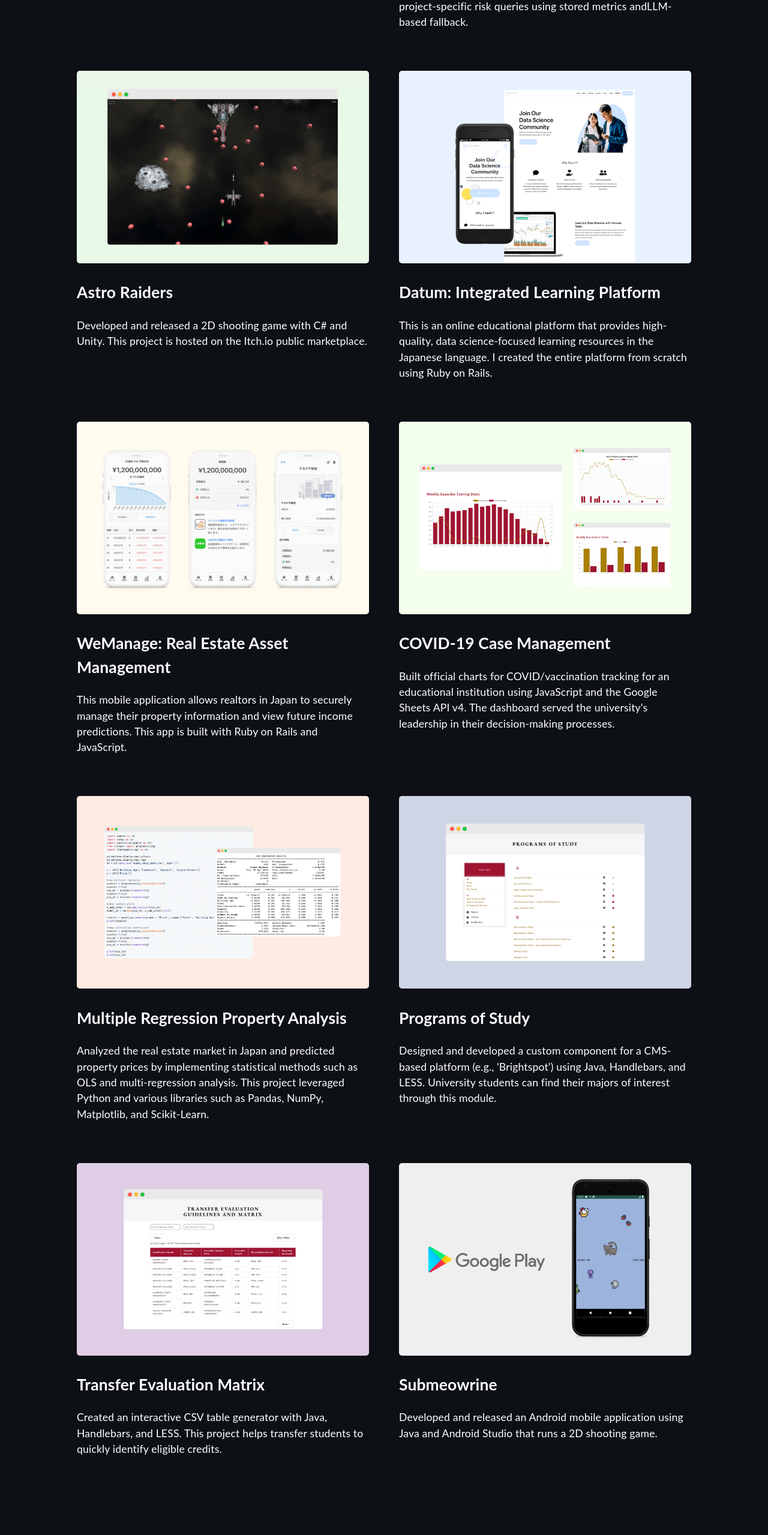
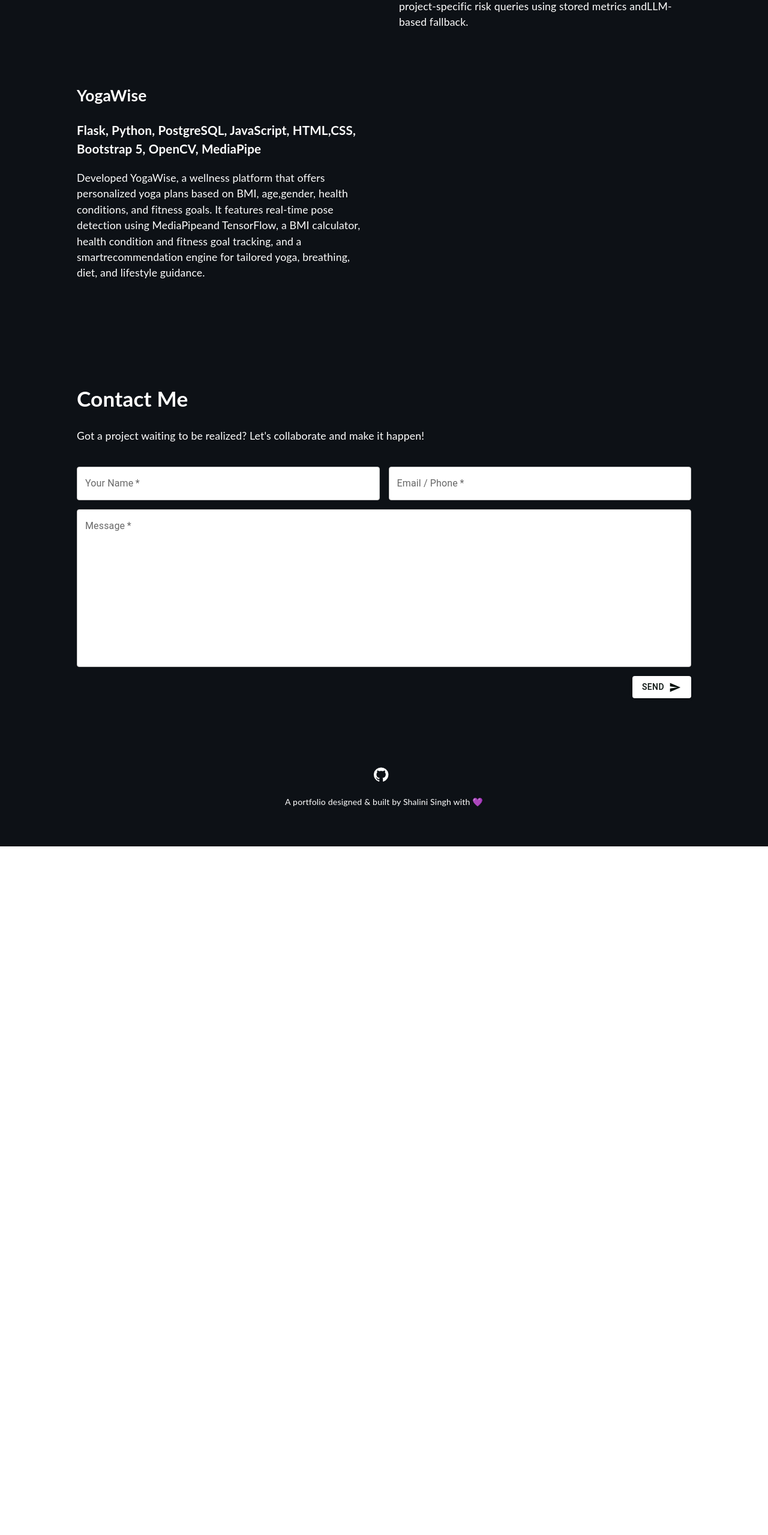
Before and after one commit to shalinisingh1211/portfolion, a React (Create React App) app: page / in a window 1280 px wide. Shown: the part 3207-5766 px from the top of the page at 60% size. After the commit the page ends 4618 px from the top, so only its background shows below. Built offline with nearby package versions, Linux system fonts and the light colour scheme.

Commit message:
Update Project.tsx

```diff
--- a/src/components/Project.tsx
+++ b/src/components/Project.tsx
@@ -28,44 +28,9 @@ function Project() {
                 <p>Built an AI-assisted project risk management system to analyze and report risks across multipleprojects. Used SpaCy for natural language query parsing and Hugging Face models for generating riskmitigation suggestions. Implemented a document upload pipeline with versioned changelog storage.Integrated a Streamlit-based chatbot to answer project-specific risk queries using stored metrics andLLM-based fallback.</p>
             </div>
             <div className="project">
-                <a href="https://yujisatojr.itch.io/spacecraft" target="_blank" rel="noreferrer"><img src={mock08} className="zoom" alt="thumbnail" width="100%"/></a>
-                <a href="https://yujisatojr.itch.io/spacecraft" target="_blank" rel="noreferrer"><h2>Astro Raiders</h2></a>
-                <p>Developed and released a 2D shooting game with C# and Unity. This project is hosted on the Itch.io public marketplace.</p>
-            </div>
-            <div className="project">
-                <a href="https://www.datumlearn.com/" target="_blank" rel="noreferrer"><img src={mock07} className="zoom" alt="thumbnail" width="100%"/></a>
-                <a href="https://www.datumlearn.com/" target="_blank" rel="noreferrer"><h2>Datum: Integrated Learning Platform</h2></a>
-                <p>This is an online educational platform that provides high-quality, data science-focused learning resources in the Japanese language. I created the entire platform from scratch using Ruby on Rails.</p>
-            </div>
-            <div className="project">
-                <a href="http://www.wemanage.jp/" target="_blank" rel="noreferrer"><img src={mock06} className="zoom" alt="thumbnail" width="100%"/></a>
-                <a href="http://www.wemanage.jp/" target="_blank" rel="noreferrer"><h2>WeManage: Real Estate Asset Management</h2></a>
-                <p>This mobile application allows realtors in Japan to securely manage their property information and view future income predictions. This app is built with Ruby on Rails and JavaScript.</p>
-            </div>
-            <div className="project">
-                <a href="https://www.byuh.edu/covid-19-case-management" target="_blank" rel="noreferrer"><img src={mock05} className="zoom" alt="thumbnail" width="100%"/></a>
-                <a href="https://www.byuh.edu/covid-19-case-management" target="_blank" rel="noreferrer"><h2>COVID-19 Case Management</h2></a>
-                <p>Built official charts for COVID/vaccination tracking for an educational institution using JavaScript and the Google Sheets API v4. The dashboard served the university's leadership in their decision-making processes.</p>
-            </div>
-            <div className="project">
-                <a href="https://github.com/yujisatojr/multi-reg-analysis" target="_blank" rel="noreferrer"><img src={mock04} className="zoom" alt="thumbnail" width="100%"/></a>
-                <a href="https://github.com/yujisatojr/multi-reg-analysis" target="_blank" rel="noreferrer"><h2>Multiple Regression Property Analysis</h2></a>
-                <p>Analyzed the real estate market in Japan and predicted property prices by implementing statistical methods such as OLS and multi-regression analysis. This project leveraged Python and various libraries such as Pandas, NumPy, Matplotlib, and Scikit-Learn.</p>
-            </div>
-            <div className="project">
-                <a href="https://holokai.byuh.edu/programs-of-study" target="_blank" rel="noreferrer"><img src={mock03} className="zoom" alt="thumbnail" width="100%"/></a>
-                <a href="https://holokai.byuh.edu/programs-of-study" target="_blank" rel="noreferrer"><h2>Programs of Study</h2></a>
-                <p>Designed and developed a custom component for a CMS-based platform (e.g., 'Brightspot') using Java, Handlebars, and LESS. University students can find their majors of interest through this module.</p>
-            </div>
-            <div className="project">
-                <a href="https://hookele.byuh.edu/transfer-evaluation-guidelines-and-matrix" target="_blank" rel="noreferrer"><img src={mock02} className="zoom" alt="thumbnail" width="100%"/></a>
-                <a href="https://hookele.byuh.edu/transfer-evaluation-guidelines-and-matrix" target="_blank" rel="noreferrer"><h2>Transfer Evaluation Matrix</h2></a>
-                <p>Created an interactive CSV table generator with Java, Handlebars, and LESS. This project helps transfer students to quickly identify eligible credits.</p>
-            </div>
-            <div className="project">
-                <a href="https://github.com/yujisatojr/submeowrine" target="_blank" rel="noreferrer"><img src={mock01} className="zoom" alt="thumbnail" width="100%"/></a>
-                <a href="https://github.com/yujisatojr/submeowrine" target="_blank" rel="noreferrer"><h2>Submeowrine</h2></a>
-                <p>Developed and released an Android mobile application using Java and Android Studio that runs a 2D shooting game.</p>
+              <h2>YogaWise</h2>
+              <h3>Flask, Python, PostgreSQL, JavaScript, HTML,CSS, Bootstrap 5, OpenCV, MediaPipe</h3>
+              <p>Developed YogaWise, a wellness platform that offers personalized yoga plans based on BMI, age,gender, health conditions, and fitness goals. It features real-time pose detection using MediaPipeand TensorFlow, a BMI calculator, health condition and fitness goal tracking, and a smartrecommendation engine for tailored yoga, breathing, diet, and lifestyle guidance.</p>
             </div>
         </div>
     </div>
```
